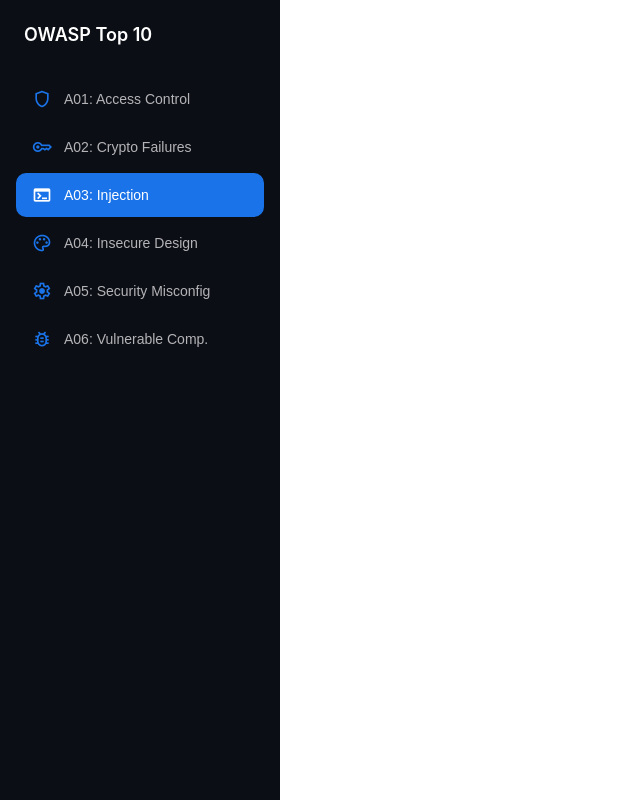
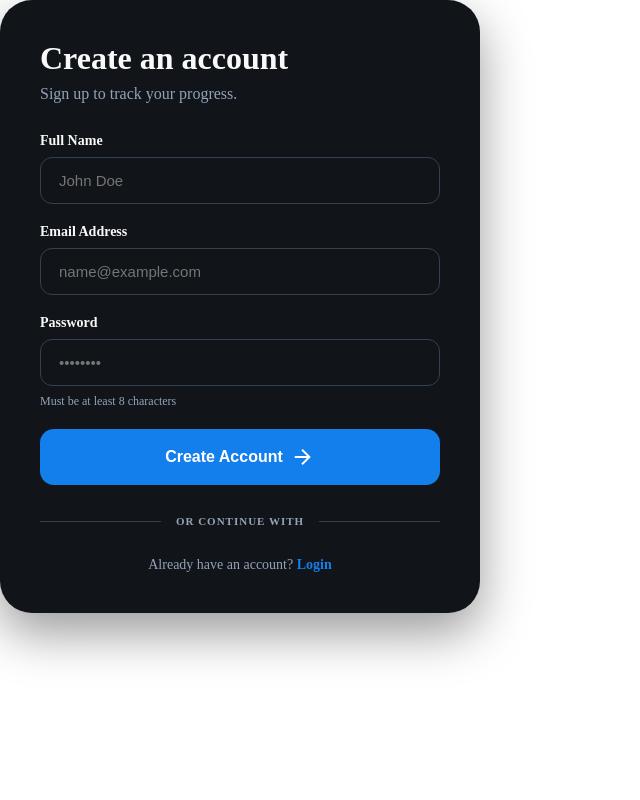
Before and after one commit to Cherry6628/RegExLab, a React (Vite) app in the folder Aran360/FrontEnd/: page / in a window 1280 px wide. Shown: the whole page, without its empty margins (0-640 px from the left). Built offline with nearby package versions, Linux system fonts and the light colour scheme.

Commit message:
AuthModal Added - Without Styles

```diff
--- a/Aran360/FrontEnd/index.html
+++ b/Aran360/FrontEnd/index.html
@@ -5,9 +5,8 @@
     <!-- <link rel="icon" type="image/svg+xml" href="/vite.svg" /> -->
     <meta name="viewport" content="width=device-width, initial-scale=1.0" />
     <title>securityarena</title>
-
-    <link rel="stylesheet" load="lazy" href="https://fonts.googleapis.com/css2?family=Material+Symbols+Outlined:opsz,wght,FILL,GRAD@20..48,100..700,0..1,-50..200"/>
-    <script src="data:text/javascript,alert()"></script>
+    <link rel="stylesheet" href="https://fonts.googleapis.com/css2?family=Material+Symbols+Outlined:opsz,wght,FILL,GRAD@20..48,100..700,0..1,-50..200" />
+    <!-- <link rel="stylesheet" href="https://fonts.googleapis.com/css2?family=Material+Symbols+Outlined:opsz,wght,FILL,GRAD@20..48,100..700,0..1,-50..200" /> -->
   </head>
   <body>
     <div id="root"></div>
--- a/Aran360/FrontEnd/src/App.css
+++ b/Aran360/FrontEnd/src/App.css
@@ -12,5 +12,22 @@
     box-sizing: border-box;
 }
 :root {
+    --action-color: #137fec;
+    --action-color2: #ffffff;
 
+    --primary-bgcolor: #111418;
+    --secondary-bgcolor: #101922;
+
+    --text-main: #f9f9fa;
+    --text-dim: #94a3b8;
+    --text-muted: #70a1a8;
+
+    --border-light: #334155;
+    --shadow-dark: rgba(0, 0, 0, 0.4);
+
+    --error-red: #e11d48;
+    --error-bg: #2d161a;
+    --error-border: #881337;
+
+    --danger-red: var(--error-red);
 }
--- a/Aran360/FrontEnd/src/App.jsx
+++ b/Aran360/FrontEnd/src/App.jsx
@@ -1,10 +1,11 @@
 import "./App.css";
 import Sidebar from "./component/Sidebar/Sidebar";
+import AuthModal from "./modals/AuthModal/AuthModal";
 
 export default function App() {
     return (
         <>
-            <Sidebar/>
+            <AuthModal/>
         </>
     );
 }
--- /dev/null
+++ b/Aran360/FrontEnd/src/modals/AuthModal/AuthModal.jsx
@@ -0,0 +1,11 @@
+import LoginContainer from "../LoginContainer/LoginContainer";
+import SignupContainer from "../SignupContainer/SignupContainer";
+import { useState } from "react";
+
+export default function AuthModal({defaultModal="signup"}){
+    const[modal,setModal]=useState(defaultModal);
+    if(modal=="signup")
+        return<SignupContainer setModal={setModal}></SignupContainer>
+    else if (modal=="login")
+        return <LoginContainer setModal={setModal}></LoginContainer>
+}
--- /dev/null
+++ b/Aran360/FrontEnd/src/modals/LoginContainer/LoginContainer.css
@@ -0,0 +1,147 @@
+.login-container {
+    width: 100%;
+    max-width: 480px;
+    background: var(--card-white);
+    padding: 40px;
+    border-radius: 32px;
+    box-shadow: 0 20px 50px var(--shadow-dark);
+    display: flex;
+    flex-direction: column;
+    gap: 30px;
+}
+
+.login-header {
+    text-align: left;
+}
+
+.login-title {
+    font-size: 32px;
+    font-weight: 800;
+    color: var(--text-main);
+    margin-bottom: 8px;
+}
+
+.login-subtitle {
+    color: var(--text-dim);
+    font-size: 16px;
+}
+
+.login-form {
+    display: flex;
+    flex-direction: column;
+    gap: 20px;
+}
+
+.login-input-group {
+    display: flex;
+    flex-direction: column;
+    gap: 8px;
+}
+
+.login-label-row {
+    display: flex;
+    justify-content: space-between;
+    align-items: center;
+}
+
+.login-forgot-link {
+    font-size: 13px;
+    color: var(--action-color);
+    text-decoration: none;
+    font-weight: 700;
+}
+
+.login-input-group label {
+    font-size: 14px;
+    font-weight: 700;
+    color: var(--text-main);
+}
+
+.login-input-group input {
+    padding: 14px 18px;
+    border-radius: 12px;
+    border: 1.5px solid var(--border-light);
+    background-color: var(--card-white);
+    font-size: 15px;
+    outline: none;
+    transition: border-color 0.2s;
+}
+
+.login-input-group input:focus {
+    border-color: var(--action-color);
+}
+
+.login-primary-btn {
+    background-color: var(--action-color);
+    color: white;
+    padding: 16px;
+    border-radius: 14px;
+    font-weight: 700;
+    font-size: 16px;
+    display: flex;
+    align-items: center;
+    justify-content: center;
+    gap: 8px;
+    cursor: pointer;
+    border: none;
+    transition: opacity 0.2s;
+}
+
+.login-primary-btn:hover {
+    opacity: 0.9;
+}
+
+.login-divider {
+    display: flex;
+    align-items: center;
+    text-align: center;
+    color: var(--text-dim);
+    font-size: 11px;
+    font-weight: 700;
+    letter-spacing: 1px;
+}
+
+.login-divider::before, .login-divider::after {
+    content: '';
+    flex: 1;
+    border-bottom: 1px solid var(--border-light);
+}
+
+.login-divider span {
+    padding: 0 15px;
+}
+
+.login-secondary-btn {
+    background-color: transparent;
+    border: 1.5px solid var(--border-light);
+    padding: 14px;
+    border-radius: 14px;
+    font-weight: 700;
+    color: var(--text-main);
+    display: flex;
+    align-items: center;
+    justify-content: center;
+    gap: 10px;
+    cursor: pointer;
+    transition: background-color 0.2s;
+}
+
+.login-secondary-btn:hover {
+    background-color: var(--primary-bgcolor);
+}
+
+.login-secondary-btn span {
+    color: var(--action-color);
+}
+
+.login-footer {
+    text-align: center;
+    font-size: 14px;
+    color: var(--text-dim);
+}
+
+.login-footer a {
+    color: var(--action-color);
+    text-decoration: none;
+    font-weight: 700;
+}
--- /dev/null
+++ b/Aran360/FrontEnd/src/modals/LoginContainer/LoginContainer.jsx
@@ -0,0 +1,44 @@
+import "./LoginContainer.css";
+
+export default function LoginContainer({setModal}) {
+    function login(){
+        console.log("login");
+
+    }
+    return (
+        <div className="login-container">
+            <div className="login-header">
+                <h1 className="login-title">Welcome back</h1>
+                <p className="login-subtitle">Please enter your details to sign in.</p>
+            </div>
+
+            <form className="login-form" onSubmit={e=>e.preventDefault()}>
+                <div className="login-input-group">
+                    <label>Email Address</label>
+                    <input type="email" placeholder="name@example.com" />
+                </div>
+
+                <div className="login-input-group">
+                    <div className="login-label-row">
+                        <label>Password</label>
+                    </div>
+                    <input type="password" placeholder="••••••••" />
+                    <a href="#" className="login-forgot-link">Forgot Password?</a>
+                </div>
+
+                <button type="submit" className="login-primary-btn" onClick={login}>
+                    Sign In
+                    <span className="material-symbols-rounded">login</span>
+                </button>
+            </form>
+
+            <div className="login-divider">
+                <span>OR CONTINUE WITH</span>
+            </div>
+
+            <p className="login-footer">
+                Don't have an account? <a href="#" onClick={()=>setModal("signup")}>Sign Up</a>
+            </p>
+        </div>
+    );
+}
--- /dev/null
+++ b/Aran360/FrontEnd/src/modals/SignupContainer/SignupContainer.css
@@ -0,0 +1,120 @@
+.signup-container {
+    width: 100%;
+    max-width: 480px;
+    background: var(--primary-bgcolor);
+    padding: 40px;
+    border-radius: 32px;
+    box-shadow: 0 20px 50px var(--shadow-dark);
+    display: flex;
+    flex-direction: column;
+    gap: 30px;
+}
+
+.signup-header {
+    text-align: left;
+}
+
+.signup-title {
+    font-size: 32px;
+    font-weight: 800;
+    color: var(--text-main);
+    margin-bottom: 8px;
+}
+
+.signup-subtitle {
+    color: var(--text-dim);
+    font-size: 16px;
+}
+
+.signup-form {
+    display: flex;
+    flex-direction: column;
+    gap: 20px;
+}
+
+.signup-input-group {
+    display: flex;
+    flex-direction: column;
+    gap: 8px;
+}
+
+.signup-input-group label {
+    font-size: 14px;
+    font-weight: 700;
+    color: var(--text-main);
+}
+
+.signup-input-group input {
+    padding: 14px 18px;
+    border-radius: 12px;
+    border: 1.5px solid var(--border-light);
+    background-color: var(--card-white);
+    font-size: 15px;
+    outline: none;
+    transition: border-color 0.2s;
+}
+
+.signup-input-group input:focus {
+    border-color: var(--action-color);
+}
+
+.signup-input-hint {
+    font-size: 12px;
+    color: var(--text-dim);
+}
+
+.signup-primary-btn {
+    background-color: var(--action-color);
+    color: var(--action-color2);
+    padding: 16px;
+    border-radius: 14px;
+    font-weight: 700;
+    font-size: 16px;
+    display: flex;
+    align-items: center;
+    justify-content: center;
+    gap: 8px;
+    cursor: pointer;
+    transition: opacity 0.2s;
+    border: none;
+}
+
+.signup-primary-btn:hover {
+    opacity: 0.9;
+}
+
+.signup-divider {
+    display: flex;
+    align-items: center;
+    text-align: center;
+    color: var(--text-dim);
+    font-size: 11px;
+    font-weight: 700;
+    letter-spacing: 1px;
+}
+
+.signup-divider::before, .signup-divider::after {
+    content: '';
+    flex: 1;
+    border-bottom: 1px solid var(--border-light);
+}
+::placeholder{
+}
+.signup-divider span {
+    padding: 0 15px;
+}
+
+.signup-footer {
+    text-align: center;
+    font-size: 14px;
+    color: var(--text-dim);
+}
+
+.signup-footer a {
+    color: var(--action-color);
+    text-decoration: none;
+    font-weight: 700;
+}
+.signup-container input{
+    color: var(--text-main);
+}
--- /dev/null
+++ b/Aran360/FrontEnd/src/modals/SignupContainer/SignupContainer.jsx
@@ -0,0 +1,46 @@
+import "./SignupContainer.css";
+
+export default function SignupContainer({setModal}) {
+    function signup(){
+        console.log("signup")
+    }
+    return (
+        <div className="signup-container">
+            <div className="signup-header">
+                <h1 className="signup-title">Create an account</h1>
+                <p className="signup-subtitle">Sign up to track your progress.</p>
+            </div>
+
+            <form className="signup-form" onSubmit={(e) => e.preventDefault()}>
+                <div className="signup-input-group">
+                    <label for="name">Full Name</label>
+                    <input id="name" name="name" type="text" placeholder="John Doe"/>
+                </div>
+
+                <div className="signup-input-group">
+                    <label for="email">Email Address</label>
+                    <input id="email"name="email"type="email" placeholder="name@example.com" />
+                </div>
+
+                <div className="signup-input-group">
+                    <label>Password</label>
+                    <input for="pwd" type="password" placeholder="••••••••" />
+                    <span id="pwd" name="pwd"className="signup-input-hint">Must be at least 8 characters</span>
+                </div>
+
+                <button type="submit" className="signup-primary-btn" onClick={signup}>
+                    Create Account
+                    <span className="material-symbols-outlined">arrow_forward</span>
+                </button>
+            </form>
+
+            <div className="signup-divider">
+                <span>OR CONTINUE WITH</span>
+            </div>
+
+            <p className="signup-footer">
+                Already have an account? <a href="#" onClick={()=>setModal("login")}>Login</a>
+            </p>
+        </div>
+    );
+}
```
